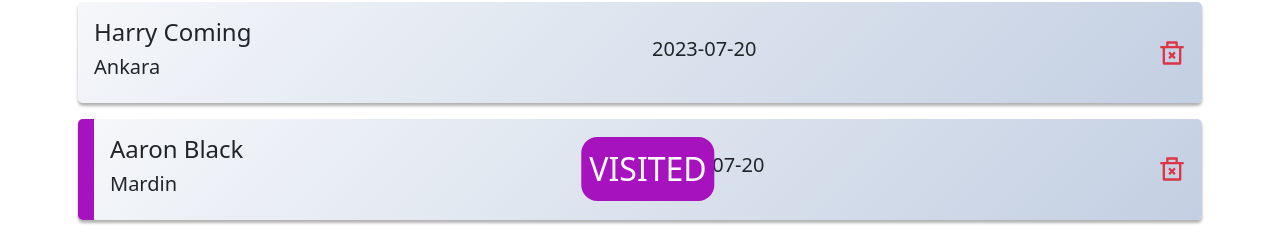
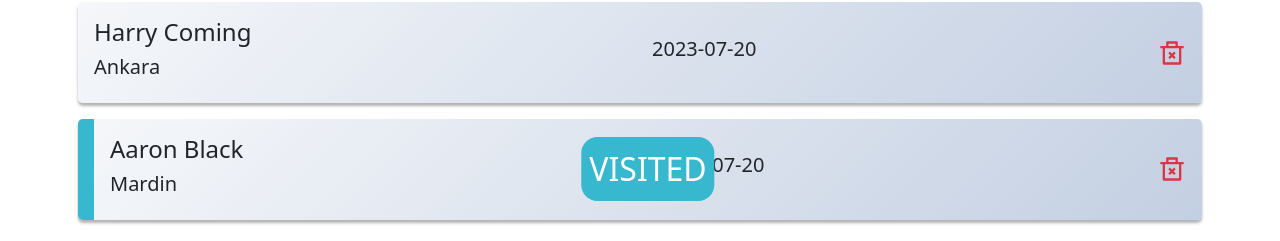
Before and after one commit to sinansvr/place-to-visit, a React (Create React App) app: page / in a window 1280 px wide. Shown: the part 1165-1406 px from the top of the page. Built offline with nearby package versions, Linux system fonts and the light colour scheme.

Commit message:
style: dest.list styled

```diff
--- a/src/App.css
+++ b/src/App.css
@@ -36,11 +36,11 @@
 
 
 .visited {
-  border-left: 1rem solid rgb(166, 18, 189);
+  border-left: 1rem solid rgb(55, 184, 207);
 }
 .visited::after {
   content: "VISITED";
-  background-color: rgb(166, 18, 189);
+  background-color: rgb(55, 184, 207);
   color: white;
   font-size: 2rem;
   border-radius: 1rem;
--- a/src/components/DestinationList.jsx
+++ b/src/components/DestinationList.jsx
@@ -5,12 +5,14 @@ import {RiDeleteBin2Line} from 'react-icons/ri';
 
 const DestinationList = () => {
 
-  console.log(journeyData)
+  console.log(journeyData.length)
   return (
     <Container className="p-2">
       <h3 className="display-6 mb-2" style={{ color: "rgb(166, 18, 189)" }}>
         Destination List
       </h3>
+
+    {journeyData.length<1 && <img src="./img/turkeylogo.png" width="100%"/>}
 
     {journeyData.map(({id,visitor,day,visited,city})=>(
       <div key={id} className= {visited ? "journey visited" : "journey"}>
```
Also changed, not shown: public/img/turkeylogo.png, src/helper/cityData.jsx (indentation only).
